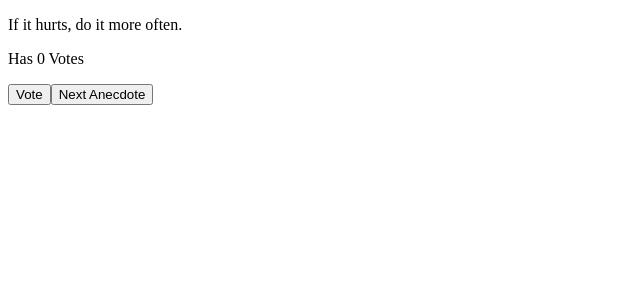
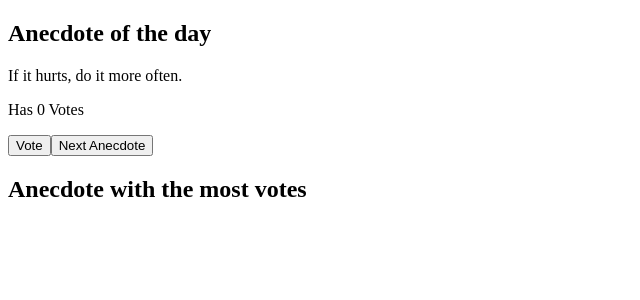
Before and after one commit to Sanwicklith/part_1, a React (Vite) app: page / in a window 1280 px wide. Shown: the top 300 px of the page, without its empty margins (0-640 px from the left). Built offline with nearby package versions, Linux system fonts and the light colour scheme.

Commit message:
exercise_1.14

```diff
--- a/src/App.jsx
+++ b/src/App.jsx
@@ -12,12 +12,14 @@ const App = () => {
     "The only way to go fast, is to go well.",
   ];
 
+  const [mostVotes, setMostVotes] = useState(0);
+  const [highestVote, setHighestIndex] = useState(0);
   const [votes, setVotes] = useState([0, 0, 0, 0, 0, 0, 0, 0]);
 
   const [selected, setSelected] = useState(0);
   const randomAnecdote = () => {
     let randomNumber = Math.floor(Math.random() * anecdotes.length);
-    console.log(randomNumber);
+
     setSelected(randomNumber);
   };
   const vote = () => {
@@ -25,9 +27,16 @@ const App = () => {
     newVotes[selected] += 1;
 
     setVotes(newVotes);
+    let max = Math.max(...newVotes);
+    setMostVotes(max);
+    let index = newVotes.indexOf(max);
+    setHighestIndex(index);
   };
+  console.log(mostVotes);
+  console.log(highestVote);
   return (
     <div>
+      <h2>Anecdote of the day</h2>
       <p>{anecdotes[selected]}</p>
       <p>
         Has {votes[selected]}{" "}
@@ -37,6 +46,11 @@ const App = () => {
         <button onClick={vote}>Vote</button>
         <button onClick={randomAnecdote}>Next Anecdote</button>
       </div>
+      <div>
+        <h2>Anecdote with the most votes</h2>
+
+        <p>{mostVotes > 0 ? anecdotes[highestVote] : ""}</p>
+      </div>
     </div>
   );
 };
```
